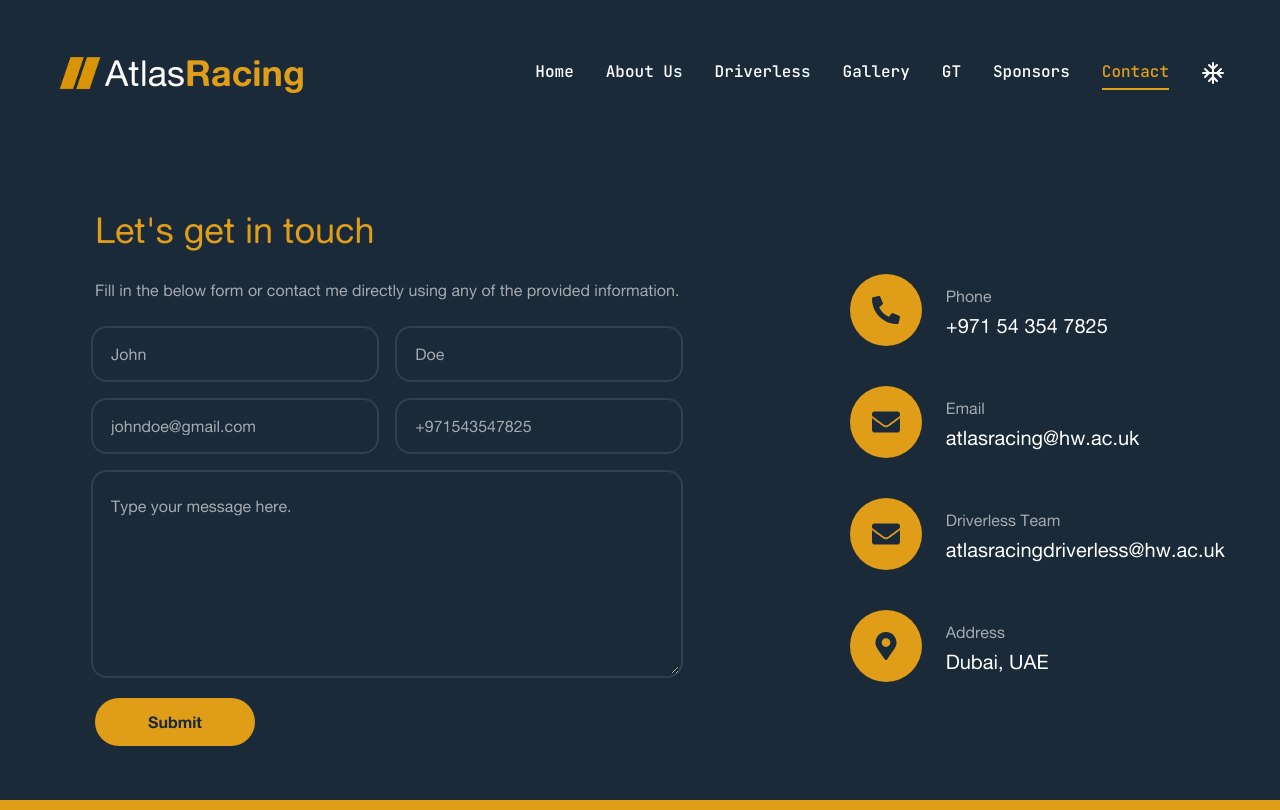
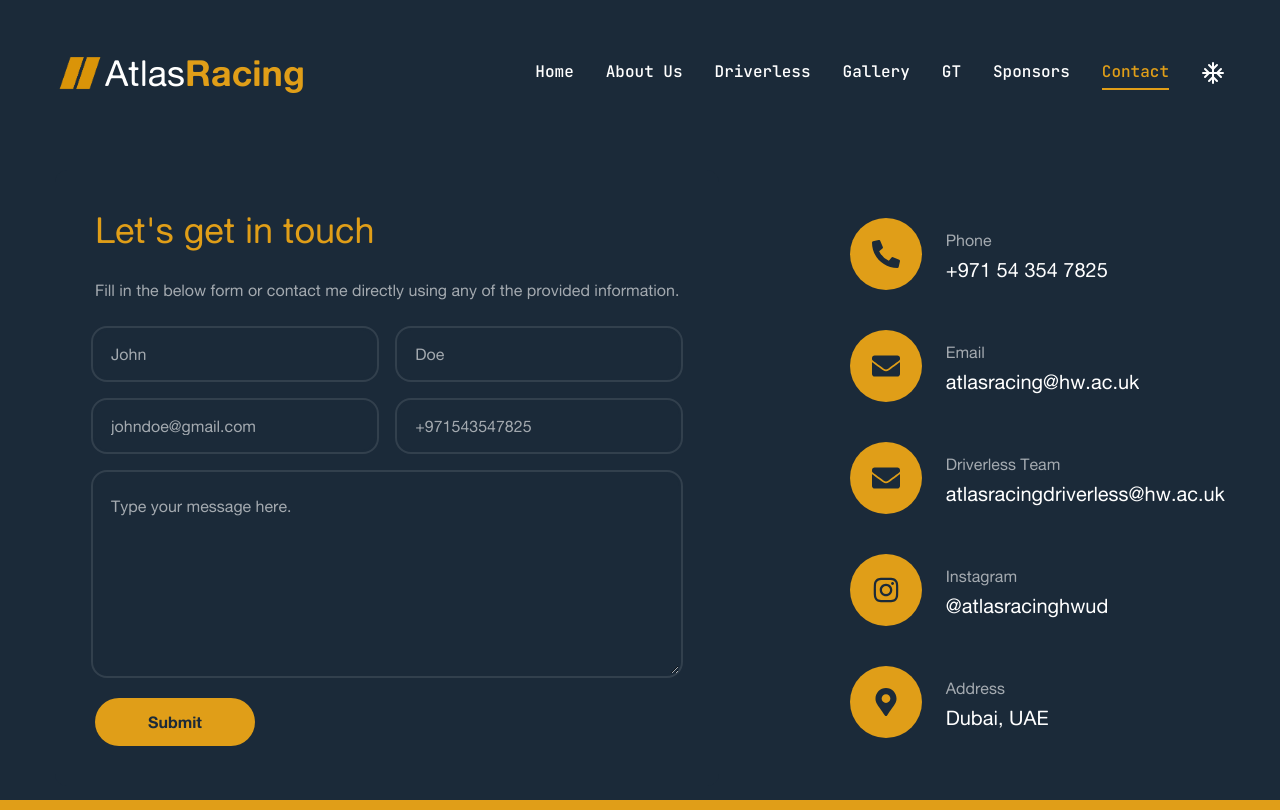
Before and after one commit to Atlas-Racing/Website, a Next.js app: page /contact in a window 1280 px wide. Built offline with nearby package versions, Linux system fonts and the light colour scheme.

Commit message:
Updated the insta link in the contact page

```diff
--- a/app/contact/page.jsx
+++ b/app/contact/page.jsx
@@ -4,14 +4,16 @@ import { useRef, useState } from "react";
 import { Button } from "@/components/ui/button";
 import { Input } from "@/components/ui/input";
 import { Textarea } from "@/components/ui/textarea";
-import { FaPhoneAlt, FaEnvelope, FaMapMarkerAlt } from "react-icons/fa";
+import { FaPhoneAlt, FaEnvelope, FaMapMarkerAlt, FaInstagram } from "react-icons/fa";
 import { motion } from "framer-motion";
 import emailjs from "@emailjs/browser";
+import Link from "next/link";
 
 const info = [
-  { icon: <FaPhoneAlt />, title: "Phone", description: "+971 54 354 7825" },
-  { icon: <FaEnvelope />, title: "Email", description: "atlasracing@hw.ac.uk" },
-  { icon: <FaEnvelope />, title: "Driverless Team", description: "atlasracingdriverless@hw.ac.uk" },
+  { icon: <FaPhoneAlt />, title: "Phone", description: "+971 54 354 7825", href: "tel:+971543547825" },
+  { icon: <FaEnvelope />, title: "Email", description: "atlasracing@hw.ac.uk", href: "mailto:atlasracing@hw.ac.uk" },
+  { icon: <FaEnvelope />, title: "Driverless Team", description: "atlasracingdriverless@hw.ac.uk", href: "mailto:atlasracingdriverless@hw.ac.uk" },
+  { icon: <FaInstagram />, title: "Instagram", description: "@atlasracinghwud", href: "https://www.instagram.com/atlasracinghwud?exln=MTh4NnJraHg0ZW0xYg==" },
   { icon: <FaMapMarkerAlt />, title: "Address", description: "Dubai, UAE" },
 ];
 
@@ -92,17 +94,37 @@ const Contact = () => {
           {/* Contact Info */}
           <div className="flex-1 flex items-center xl:justify-end order-1 xl:order-none mb-8 xl:mb-0">
             <ul className="flex flex-col gap-10">
-              {info.map((item, index) => (
-                <li key={index} className="flex items-center gap-6">
-                  <div className="w-[52px] h-[52px] xl:w-[72px] xl:h-[72px] bg-accent text-accent rounded-full flex items-center justify-center">
-                    <div className="text-[28px] text-primary">{item.icon}</div>
+              {info.map((item, index) => {
+                const content = (
+                  <div className="flex items-center gap-6 group">
+                    <div className="w-[52px] h-[52px] xl:w-[72px] xl:h-[72px] bg-accent text-accent rounded-full flex items-center justify-center transition-transform duration-300 group-hover:scale-105">
+                      <div className="text-[28px] text-primary">{item.icon}</div>
+                    </div>
+                    <div className="flex-1">
+                      <p className="text-white/60">{item.title}</p>
+                      <h3 className={`text-xl ${item.href ? "group-hover:text-accent transition-colors duration-300" : ""}`}>
+                        {item.description}
+                      </h3>
+                    </div>
                   </div>
-                  <div className="flex-1">
-                    <p className="text-white/60">{item.title}</p>
-                    <h3 className="text-xl">{item.description}</h3>
-                  </div>
-                </li>
-              ))}
+                );
+
+                return (
+                  <li key={index}>
+                    {item.href ? (
+                      <Link
+                        href={item.href}
+                        target={item.href.startsWith("http") ? "_blank" : undefined}
+                        rel={item.href.startsWith("http") ? "noopener noreferrer" : undefined}
+                      >
+                        {content}
+                      </Link>
+                    ) : (
+                      content
+                    )}
+                  </li>
+                );
+              })}
             </ul>
           </div>
         </div>
```
